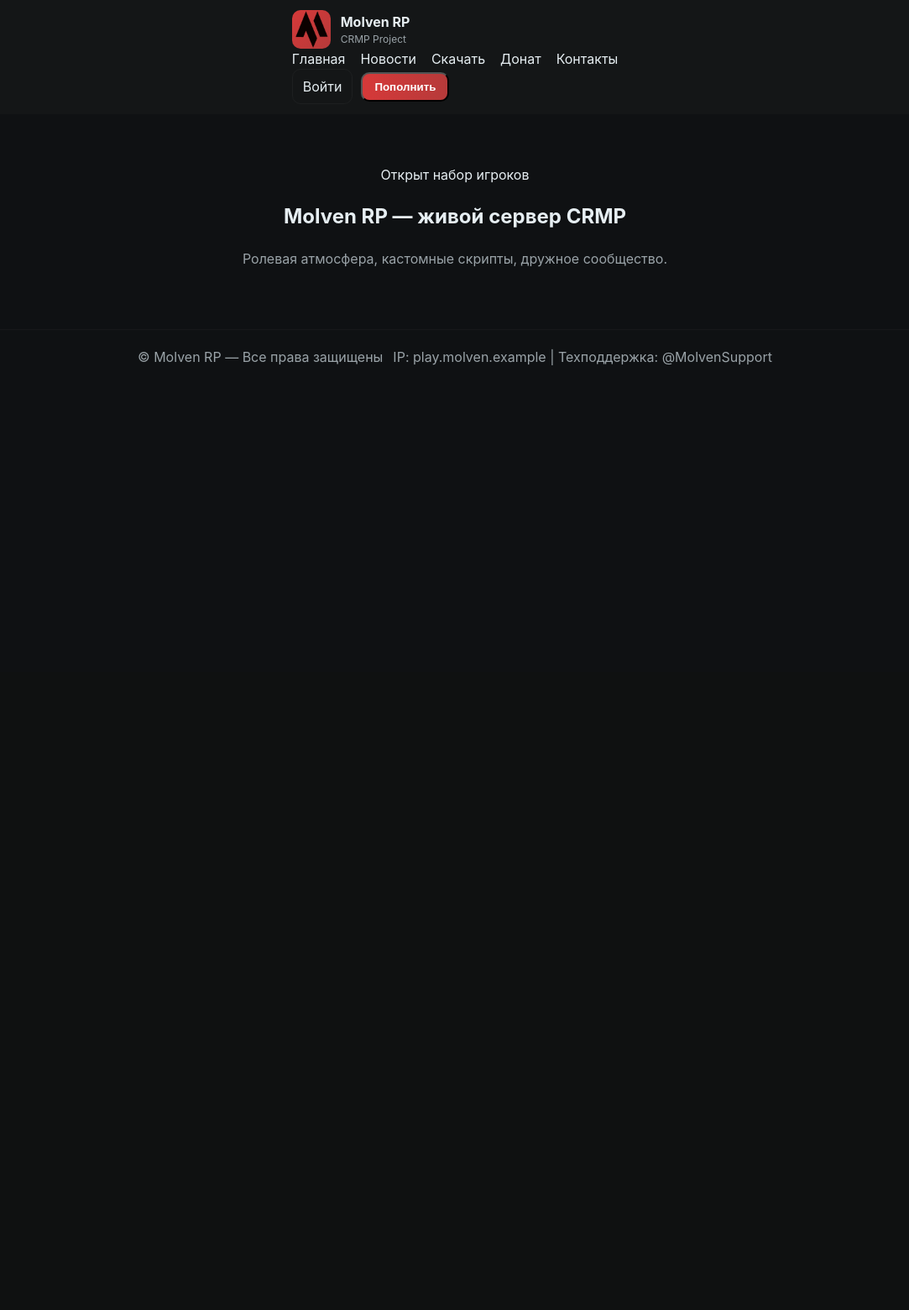
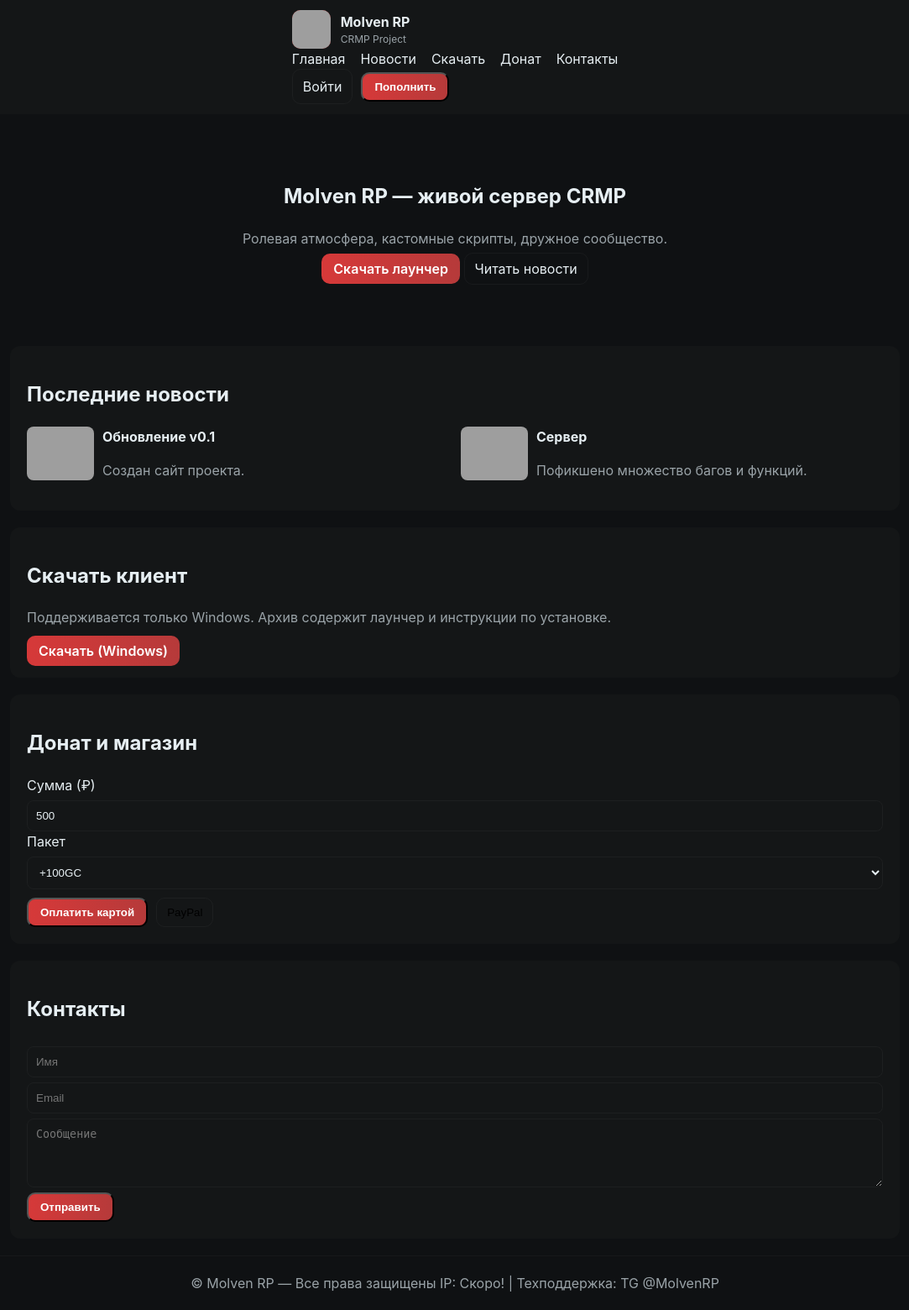
Before and after one commit to VMensem/MolvenSite, a Flask app: page / in a window 1280 px wide. Shown: the whole page at 84% size, without its empty margins (98-1181 px from the left). Before the commit the page ends 435 px from the top, so only its background shows below. Run offline with Flask 3, Linux system fonts and the light colour scheme; grey boxes are pictures that could not be loaded.

Commit message:
Update index.html

```diff
--- a/templates/index.html
+++ b/templates/index.html
@@ -3,8 +3,8 @@
 <head>
   <meta charset="utf-8" />
   <meta name="viewport" content="width=device-width, initial-scale=1" />
-  <link rel="icon" type="image/png" href="{{ url_for('static', filename='logo.png') }}">
   <title>Molven RP — CRMP Project</title>
+  <link rel="icon" type="image/png" href="{{ url_for('static', filename='img/logo.png') }}">
   <link rel="stylesheet" href="{{ url_for('static', filename='styles.css') }}">
 </head>
 <body>
@@ -12,26 +12,24 @@
     <div class="container nav">
       <div class="brand">
         <div class="logo">
-          <img src="{{ url_for('static', filename='logo.png') }}" alt="Molven RP" style="width:100%;height:100%;border-radius:10px;object-fit:cover;">
+          <img src="{{ url_for('static', filename='img/logo.png') }}" alt="Molven RP">
         </div>
         <div>
-          <div style="font-weight:700">Molven RP</div>
-          <div style="font-size:12px;color:var(--muted)">CRMP Project</div>
+          <div class="project-title">Molven RP</div>
+          <div class="project-subtitle">CRMP Project</div>
         </div>
       </div>
-
       <nav>
-        <button class="menu-toggle ghost" aria-label="menu" onclick="toggleMenu()">☰</button>
+        <button class="menu-toggle" onclick="toggleMenu()">☰</button>
         <ul id="navlist">
-          <li><a href="#">Главная</a></li>
-          <li><a href="#news">Новости</a></li>
-          <li><a href="#download">Скачать</a></li>
-          <li><a href="#donate">Донат</a></li>
-          <li><a href="#contacts">Контакты</a></li>
+          <li><a href="{{ url_for('home') }}">Главная</a></li>
+          <li><a href="{{ url_for('news') }}">Новости</a></li>
+          <li><a href="{{ url_for('download') }}">Скачать</a></li>
+          <li><a href="{{ url_for('donate') }}">Донат</a></li>
+          <li><a href="{{ url_for('contacts') }}">Контакты</a></li>
         </ul>
       </nav>
-
-      <div style="display:flex;gap:10px;align-items:center">
+      <div class="header-buttons">
         <a class="ghost" href="#login">Войти</a>
         <button class="btn" onclick="openDonate()">Пополнить</button>
       </div>
@@ -39,21 +37,77 @@
   </header>
 
   <main class="container">
+    <!-- Главная секция -->
     <section class="hero">
-      <div class="hero-grid">
-        <div class="card">
-          <div class="pill">Открыт набор игроков</div>
-          <h1>Molven RP — живой сервер CRMP</h1>
-          <p class="lead">Ролевая атмосфера, кастомные скрипты, дружное сообщество.</p>
+      <h1>Molven RP — живой сервер CRMP</h1>
+      <p class="lead">Ролевая атмосфера, кастомные скрипты, дружное сообщество.</p>
+      <a class="btn" href="{{ url_for('download') }}">Скачать лаунчер</a>
+      <a class="ghost" href="{{ url_for('news') }}">Читать новости</a>
+    </section>
+
+    <!-- Новости -->
+    <section id="news" class="card-section">
+      <h2>Последние новости</h2>
+      <div class="news-list">
+        <article class="card news-item">
+          <div class="thumb" style="background-image:url('{{ url_for('static', filename='img/news1.jpg') }}')"></div>
+          <div class="news-text">
+            <h3>Обновление v0.1</h3>
+            <p class="muted">Создан сайт проекта.</p>
+          </div>
+        </article>
+        <article class="card news-item">
+          <div class="thumb" style="background-image:url('{{ url_for('static', filename='img/news2.jpg') }}')"></div>
+          <div class="news-text">
+            <h3>Сервер</h3>
+            <p class="muted">Пофикшено множество багов и функций.</p>
+          </div>
+        </article>
+      </div>
+    </section>
+
+    <!-- Скачать -->
+    <section id="download" class="card-section">
+      <h2>Скачать клиент</h2>
+      <p class="muted">Поддерживается только Windows. Архив содержит лаунчер и инструкции по установке.</p>
+      <a class="btn" href="#">Скачать (Windows)</a>
+    </section>
+
+    <!-- Донат -->
+    <section id="donate" class="card-section">
+      <h2>Донат и магазин</h2>
+      <form onsubmit="event.preventDefault();simulatePay()">
+        <label>Сумма (₽)</label>
+        <input type="number" value="500" min="10">
+        <label>Пакет</label>
+        <select>
+          <option value="gc100">+100GC</option>
+          <option value="gc300">+300GC</option>
+          <option value="gc750">+750GC</option>
+        </select>
+        <div class="donate-buttons">
+          <button class="btn" type="submit">Оплатить картой</button>
+          <button class="ghost" type="button" onclick="simulatePay('paypal')">PayPal</button>
         </div>
-      </div>
+      </form>
+    </section>
+
+    <!-- Контакты -->
+    <section id="contacts" class="card-section">
+      <h2>Контакты</h2>
+      <form onsubmit="event.preventDefault();alert('Сообщение отправлено')">
+        <input placeholder="Имя">
+        <input placeholder="Email">
+        <textarea placeholder="Сообщение" rows="4"></textarea>
+        <button class="btn">Отправить</button>
+      </form>
     </section>
   </main>
 
   <footer>
-    <div class="container" style="display:flex;justify-content:space-between;align-items:center;gap:12px">
-      <div class="muted">© Molven RP — Все права защищены</div>
-      <div class="muted">IP: play.molven.example | Техподдержка: @MolvenSupport</div>
+    <div class="container">
+      <span class="muted">© Molven RP — Все права защищены</span>
+      <span class="muted">IP: Скоро! | Техподдержка: TG @MolvenRP</span>
     </div>
   </footer>
 
```
